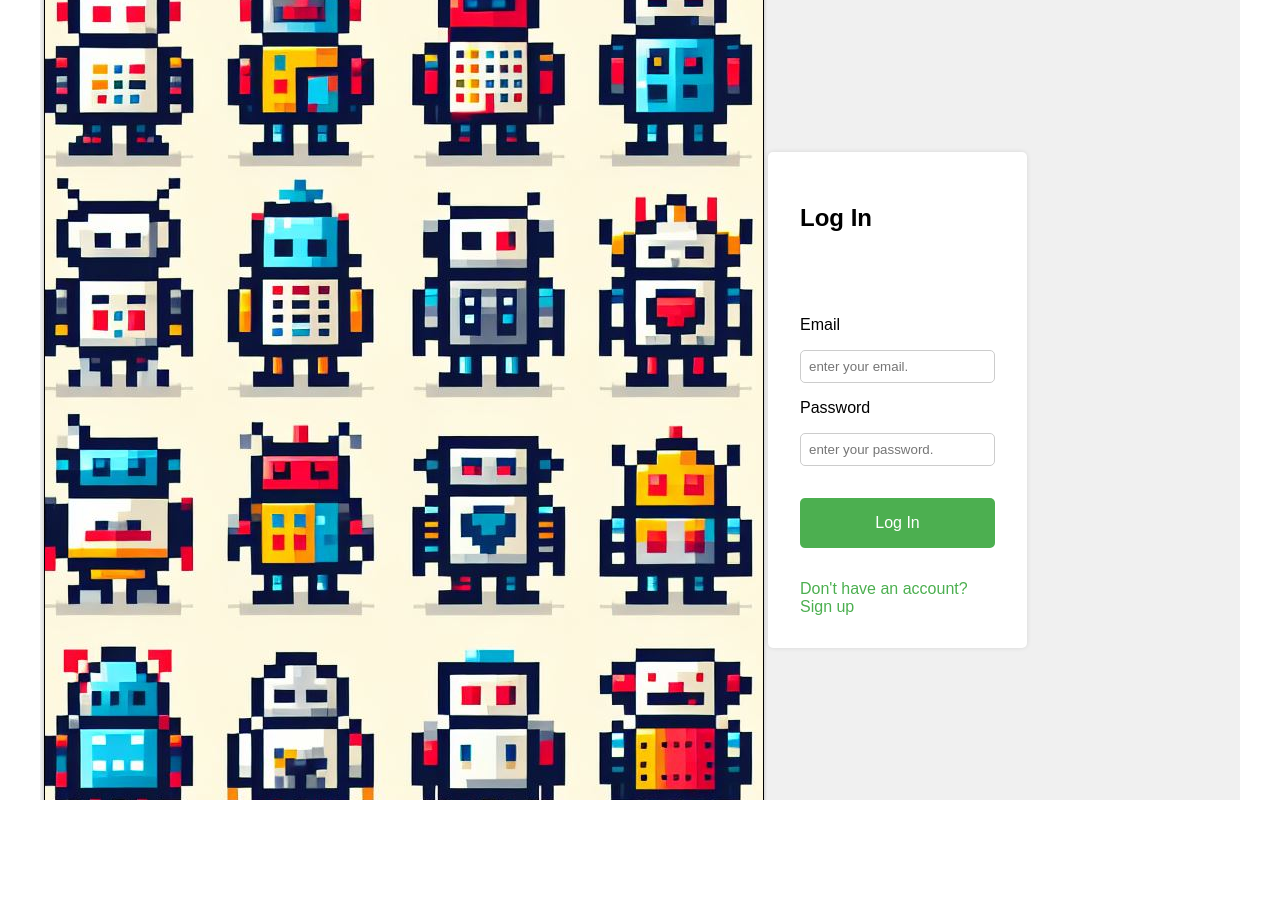
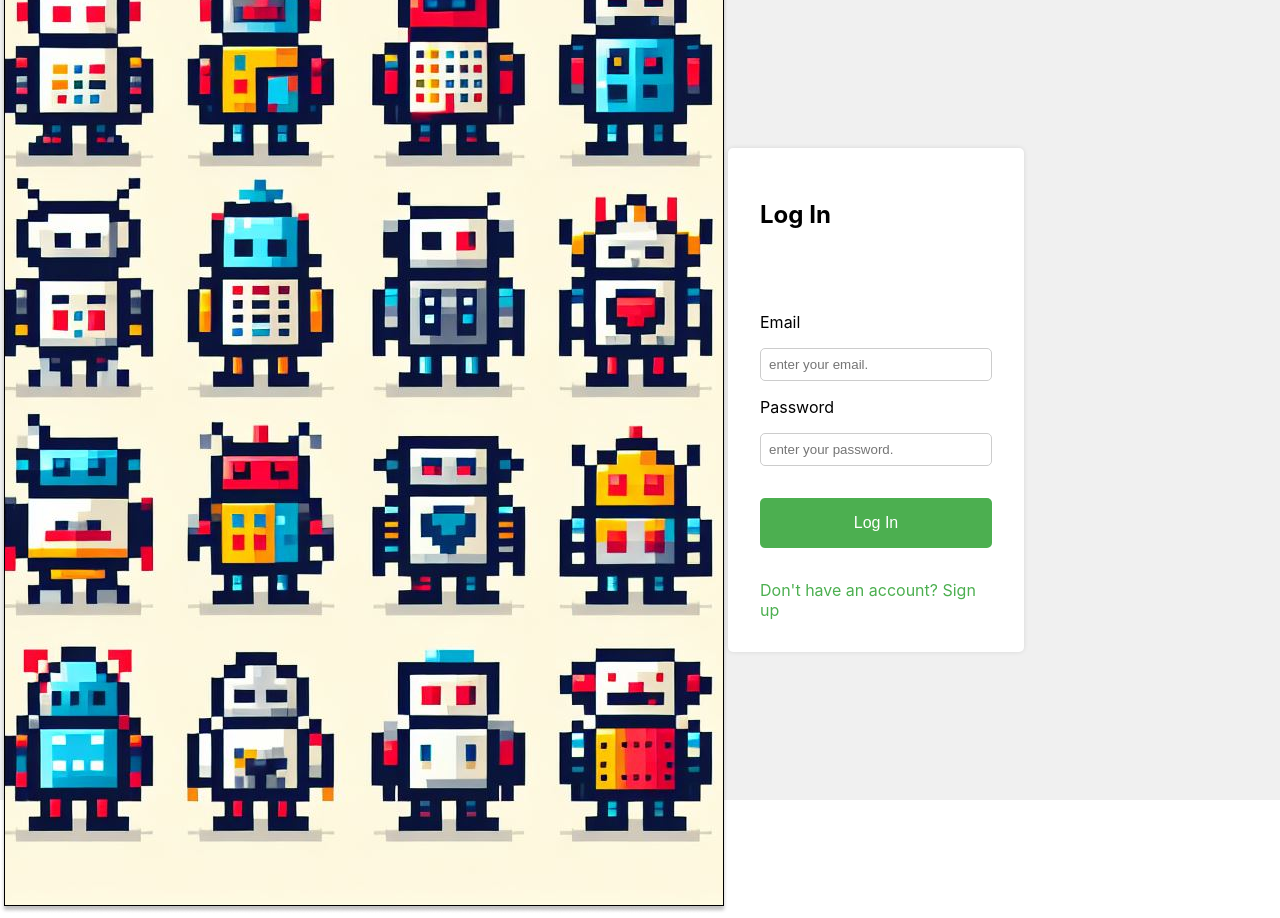
Before and after one commit to gordonnrat/fall2023lastmile, a React (Create React App) app in the folder front-end/llm-frontend/: page /#/login in a window 1280 px wide. Before the commit the page ends 800 px from the top, so only its background shows below. Built offline with nearby package versions, Linux system fonts and the light colour scheme.

Commit message:
fixed container

```diff
--- a/front-end/llm-frontend/src/pages/css/home.css
+++ b/front-end/llm-frontend/src/pages/css/home.css
@@ -1,7 +1,7 @@
 /* Home.css */
 
 /* Container and overall layout */
-.container {
+.landing-container {
   font-family: 'Arial', sans-serif; /* You should use the font that matches your design */
   max-width: 1200px;
   margin: 0 auto;
--- a/front-end/llm-frontend/src/pages/tsx/home.tsx
+++ b/front-end/llm-frontend/src/pages/tsx/home.tsx
@@ -5,7 +5,7 @@ import { Router } from 'express';
 
 export const Home = () => {
   return (
-    <div className="container">
+    <div className="landing-container">
       <Navbar/>
 
       <main>
```
